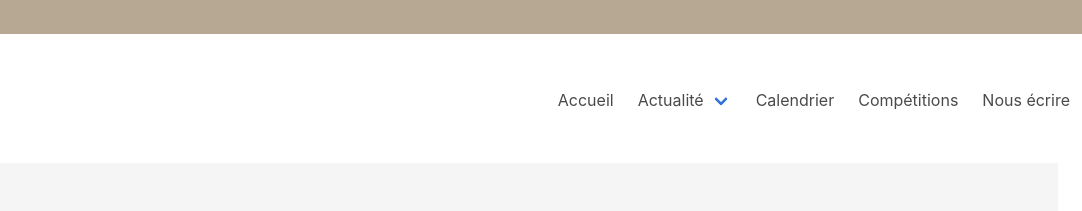
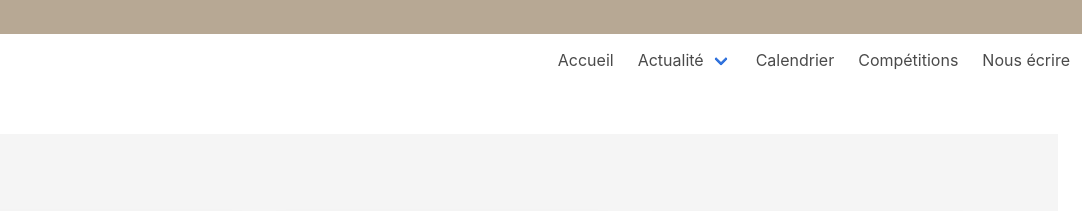
Before and after one commit to noutegnelionel/checher2, a plain HTML site: page actualite.html in a window 1280 px wide. Shown: the part 264-475 px from the top of the page, 198-1280 px from the left. Drawn offline with Linux system fonts and the light colour scheme; a script that the page names is missing.

Commit message:
Update actualite.html

```diff
--- a/actualite.html
+++ b/actualite.html
@@ -90,7 +90,7 @@ document.addEventListener('DOMContentLoaded', function () {
 	</section>
 
 	<section class="">
-		<nav class="navbar1">  <!-- chercher la couleur dans bulmal1-->
+		<nav class="navbar">  <!-- chercher la couleur dans bulmal1-->
 			<div class="navbar-brand">
 				<a href="#">
 					</a>
```
